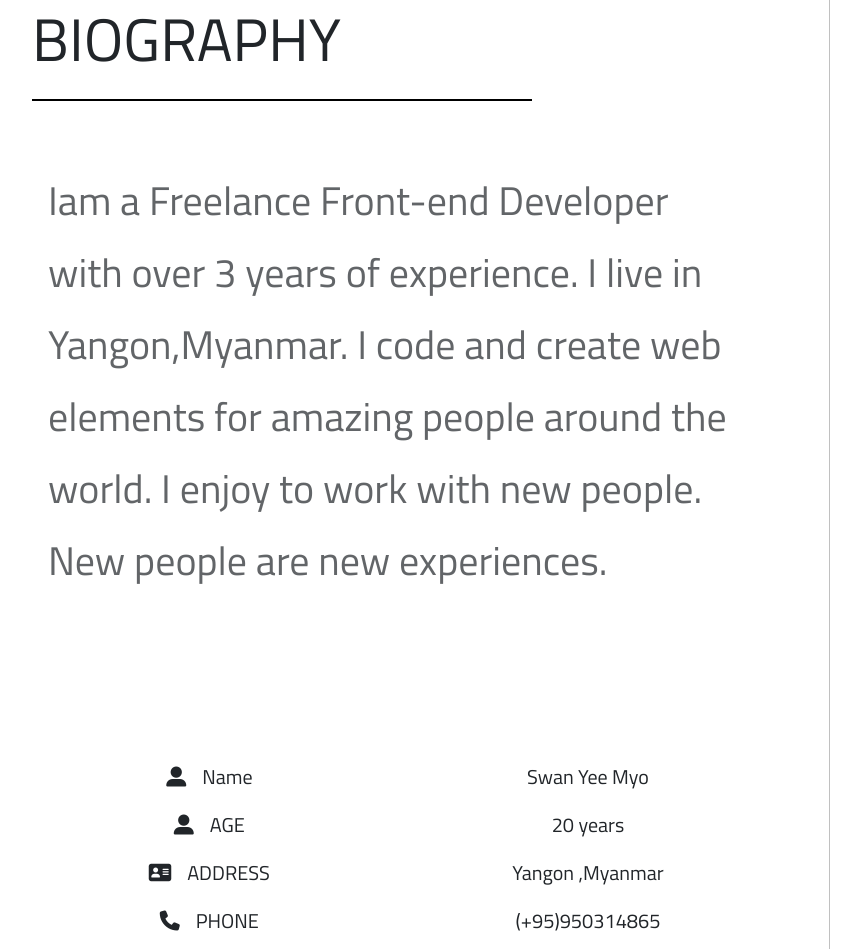
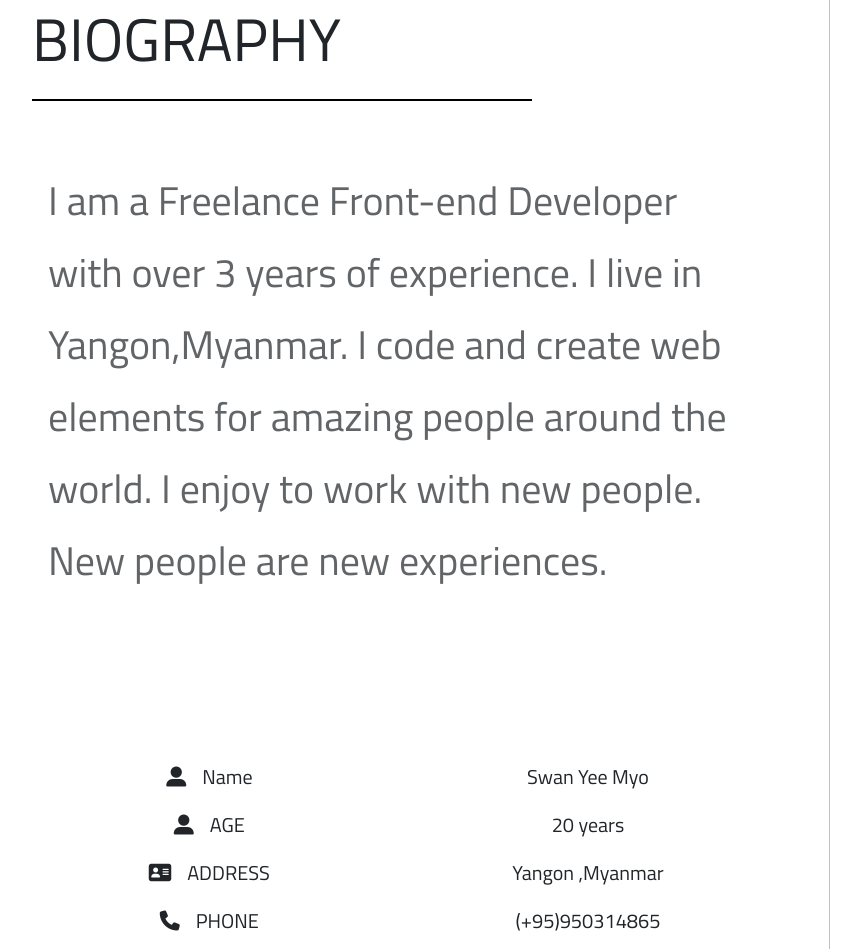
Before and after one commit to SwanYeeMyo/Resume, a plain HTML site: page index.html in a window 1280 px wide. Shown: the part 1176-2125 px from the top of the page, without its empty margins (28-889 px from the left). Drawn offline with nearby package versions, Linux system fonts and the light colour scheme.

Commit message:
third commit

```diff
--- a/index.html
+++ b/index.html
@@ -100,7 +100,7 @@
                     <h2 class=" text-warning mx-lg-5 my-3 d-block">ABOUT ME</h2>
                     <h1 class="mx-lg-5 mt-5 my-sm-4">Biography</h1>
                     <div class="mx-lg-5 underline"></div>
-                    <p class="my-5  mx-lg-5 freelancer p-sm-3">Iam a Freelance Front-end Developer with over 3 years of
+                    <p class="my-5  mx-lg-5 freelancer p-sm-3">I am a Freelance Front-end Developer with over 3 years of
                         experience. I live in Yangon,Myanmar. I code and create web elements for amazing people around the
                         world. I enjoy to work with new people. New people are new experiences.</p>
                 </div>
```
